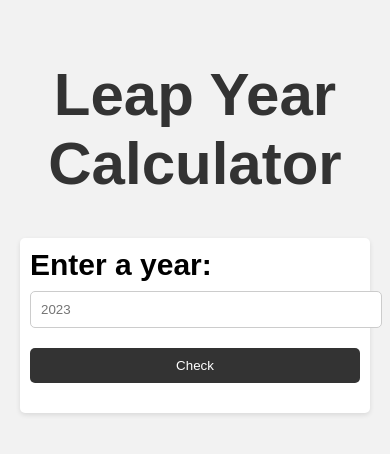
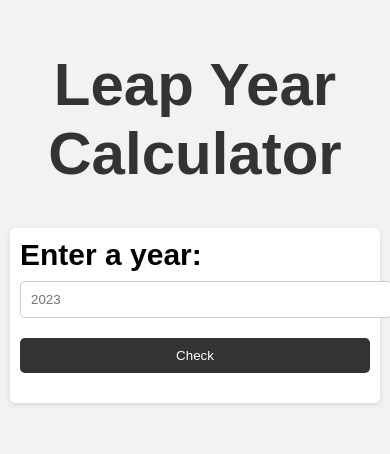
Before and after one commit to KirbyGamer64/Leap-Year, a plain HTML site: page index.html in a window 390 px wide. Drawn offline with Linux system fonts and the light colour scheme.

Commit message:
Update index.html

```diff
--- a/index.html
+++ b/index.html
@@ -64,10 +64,11 @@
             font-weight: bold;
         }
 
-        /* Media queries for mobile devices */
-        @media only screen and (max-width: 600px) {
+        /* Media Query for Mobile Devices */
+        @media (max-width: 600px) {
             body {
                 font-size: 30px;
+                padding: 10px;
             }
 
             .container {
```
